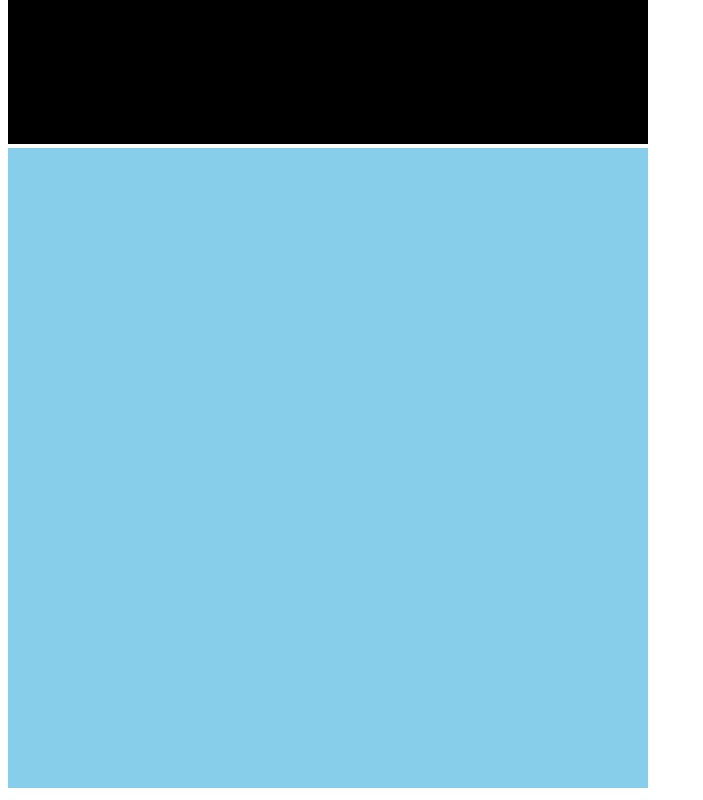
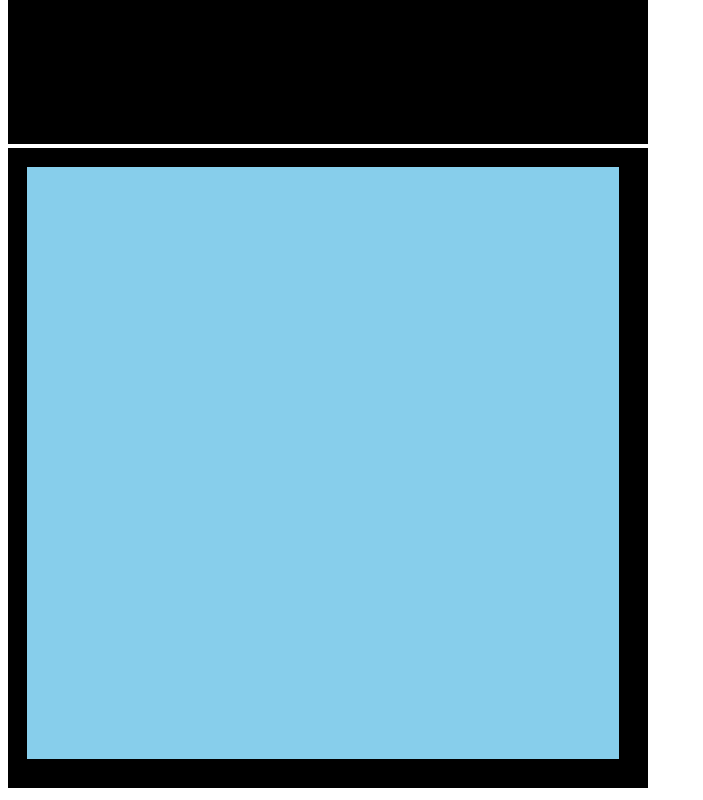
Before and after one commit to Miladpegah/basic-javascript, a plain HTML site: page 03-dom/02-animation/index.html in a window 1280 px wide. Shown: the part 601-1401 px from the top of the page, without its empty margins (0-703 px from the left). Drawn offline with Linux system fonts and the light colour scheme.

Commit message:
update animation

```diff
--- a/03-dom/02-animation/index.html
+++ b/03-dom/02-animation/index.html
@@ -24,6 +24,9 @@
 		display: inline-block;
 		margin: 40%;
 	}
+	#animation2 button{
+		margin : 40%;
+	}
 	</style>
 </head>
 <body>
@@ -37,7 +40,7 @@
 
 	<div id="container">
 		<div id="animation2">
-	</div>
+		</div>
 	</div>
 </body>
 </html>
--- a/03-dom/02-animation/index.js
+++ b/03-dom/02-animation/index.js
@@ -43,9 +43,8 @@ function startAnimatio(){
 	let pos = 0;
 	let id = setInterval(frame,50);
 	let margin = 40;
-
 	function frame(){
-		if(pos == 40 && margin == 0){
+		if(pos == 37 && margin == 3){
 			clearInterval(id);
 		}else{
 			pos++;
@@ -54,7 +53,5 @@ function startAnimatio(){
 			elem.style.height = pos +	'rem';
 			elem.style.margin = margin + '%';
 		}
-			let test = elem.style.margin;
-			console.log(test);
 	}
 })();
```
